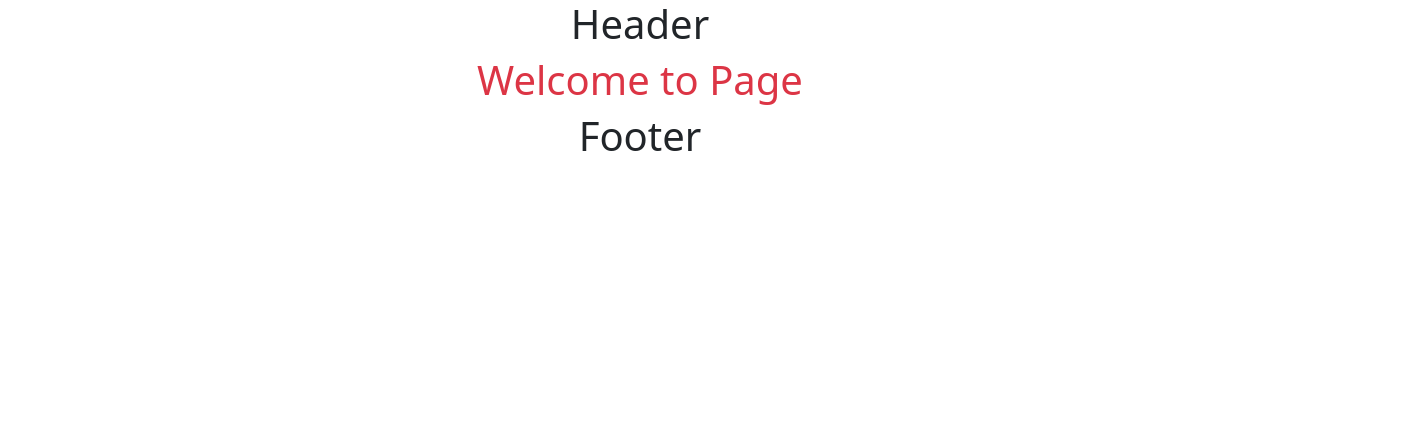
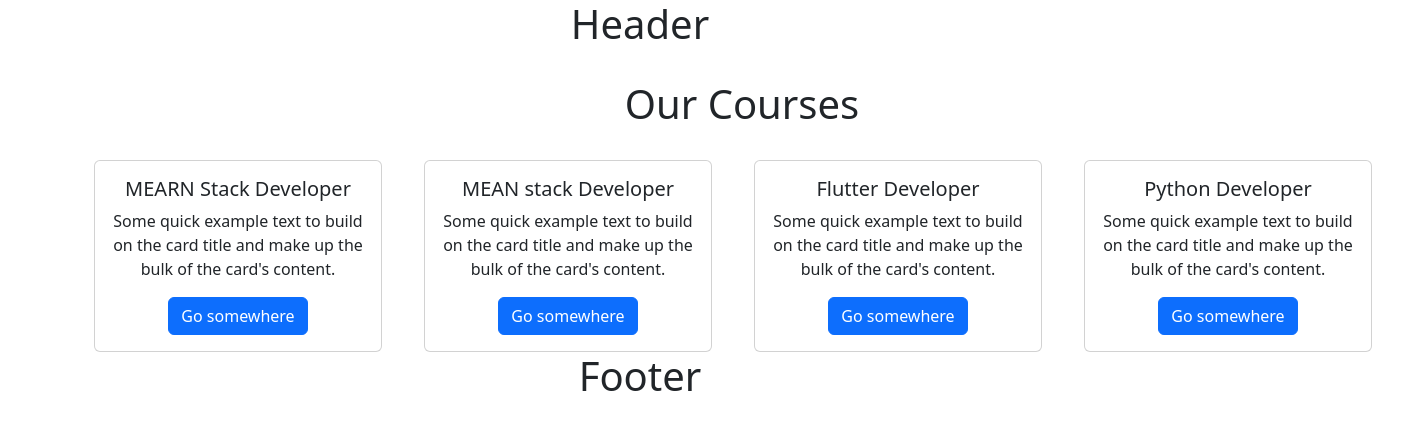
Before and after one commit to prajapatihet/firstreactapp, a React (Create React App) app: page / in a window 1280 px wide. Shown: the top 430 px of the page, 1402 px wide, since content can reach past the window. Built offline with nearby package versions, Linux system fonts and the light colour scheme.

Commit message:
react-bootstrap

```diff
--- a/package.json
+++ b/package.json
@@ -8,6 +8,7 @@
     "@testing-library/user-event": "^13.5.0",
     "bootstrap": "^5.3.3",
     "react": "^18.3.1",
+    "react-bootstrap": "^2.10.2",
     "react-dom": "^18.3.1",
     "react-scripts": "^5.0.1",
     "web-vitals": "^2.1.4"
--- a/src/App.js
+++ b/src/App.js
@@ -1,3 +1,4 @@
+import { Col, Container, Row, Card, Button } from 'react-bootstrap';
 import './App.css';
 import Footer from './Footer';
 import Header from './Header';
@@ -6,9 +7,9 @@ function App() {
   return (
     <div className="App">
       <Header />
-      <div className='container'>
+      {/* <div className='container'>
         <h1 className='text-danger'>Welcome to Page</h1>
-      </div>
+      </div> */}
       {/* <div className='row'>
         <Card />
         <Card />
@@ -18,6 +19,66 @@ function App() {
         <Card />
         <Card />
       </div> */}
+      <Container fluid>
+        <Container>
+          <Row>
+            <Col className='col-12 text-center py-4'>
+              <h1>Our Courses</h1>
+            </Col>
+          </Row>
+          <Row>
+            <Col lg='3' md='6'>
+              <Card style={{ width: '18rem' }}>
+                <Card.Body>
+                  <Card.Title>MEARN Stack Developer</Card.Title>
+                  <Card.Text>
+                    Some quick example text to build on the card title and make up the
+                    bulk of the card's content.
+                  </Card.Text>
+                  <Button variant="primary">Go somewhere</Button>
+                </Card.Body>
+              </Card>
+            </Col>
+            <Col lg='3' md='6'>
+              <Card style={{ width: '18rem' }}>
+                <Card.Body>
+                  <Card.Title>MEAN stack Developer</Card.Title>
+                  <Card.Text>
+                    Some quick example text to build on the card title and make up the
+                    bulk of the card's content.
+                  </Card.Text>
+                  <Button variant="primary">Go somewhere</Button>
+                </Card.Body>
+              </Card>
+            </Col>
+            <Col lg='3' md='6'>
+              <Card style={{ width: '18rem' }}>
+                <Card.Body>
+                  <Card.Title>Flutter Developer</Card.Title>
+                  <Card.Text>
+                    Some quick example text to build on the card title and make up the
+                    bulk of the card's content.
+                  </Card.Text>
+                  <Button variant="primary">Go somewhere</Button>
+                </Card.Body>
+              </Card>
+            </Col>
+            <Col lg='3' md='6'>
+              <Card style={{ width: '18rem' }}>
+                <Card.Body>
+                  <Card.Title>Python Developer</Card.Title>
+                  <Card.Text>
+                    Some quick example text to build on the card title and make up the
+                    bulk of the card's content.
+                  </Card.Text>
+                  <Button variant="primary">Go somewhere</Button>
+                </Card.Body>
+              </Card>
+            </Col>
+          </Row>
+        </Container>
+      </Container>
+
       <Footer />
     </div>
   );
@@ -25,8 +86,8 @@ function App() {
 
 export default App;
 
-function Card() {
-  return (
-    <div className='cardItems'>Card div</div>
-  )
-}
+// function Card() {
+//   return (
+//     <div className='cardItems'>Card div</div>
+//   )
+// }
```
Also changed, not shown: 1 other file (tests, documents, lock files or other folders).
